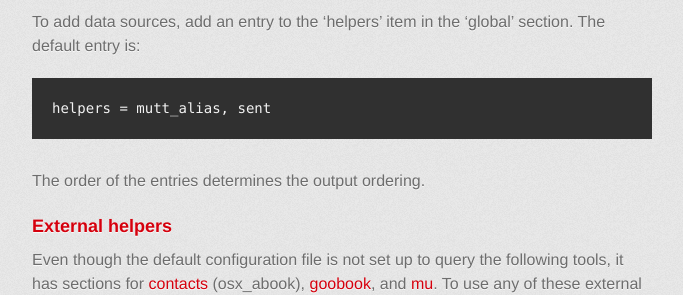
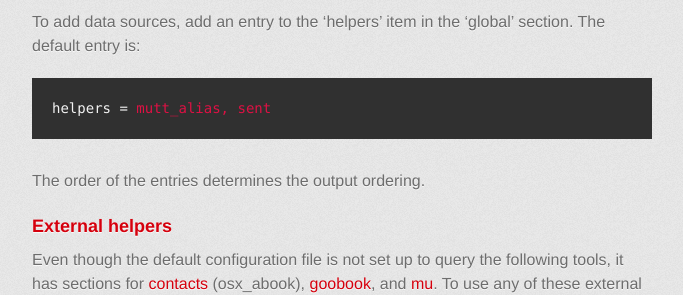
Before and after one commit to tgray/muttqt, a Jekyll site: the page built from index.markdown, in a window 1280 px wide and 900 px high, scrolled down 1833 px. Shown: the part 160-455 px from the top of the window, without its empty margins (298-981 px from the left). Built offline with Jekyll 4.4.1, drawn with Linux system fonts in a browser that asks for light colours; some web fonts are replaced.

Commit message:
conf->ini in readme

```diff
--- a/index.markdown
+++ b/index.markdown
@@ -76,7 +76,7 @@ The Sqlite3 back end is recommended over the flat text file one.  As of now, dup
 
 To add data sources, add an entry to the 'helpers' item in the 'global' section.  The default entry is:
 
-{% highlight conf %}
+{% highlight ini %}
 helpers = mutt_alias, sent
 {% endhighlight %}
 
```
